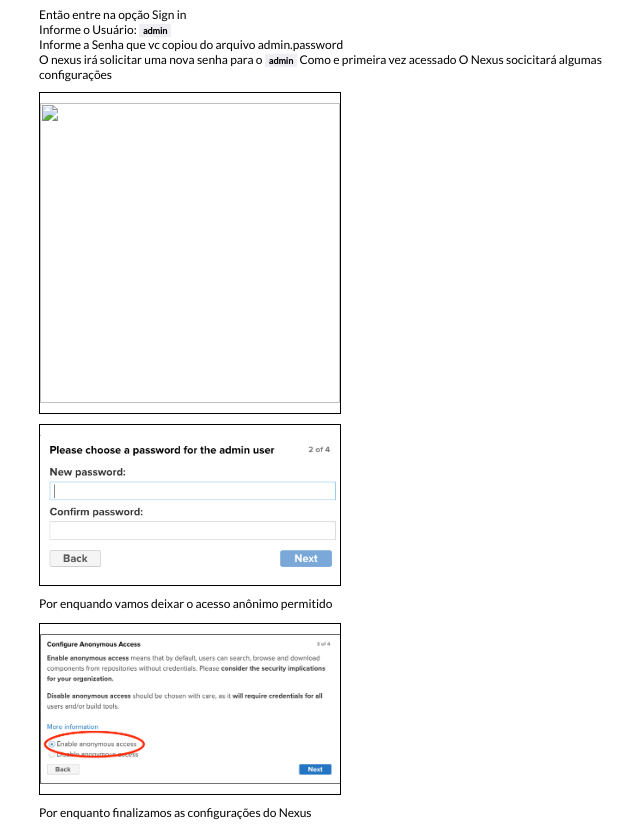
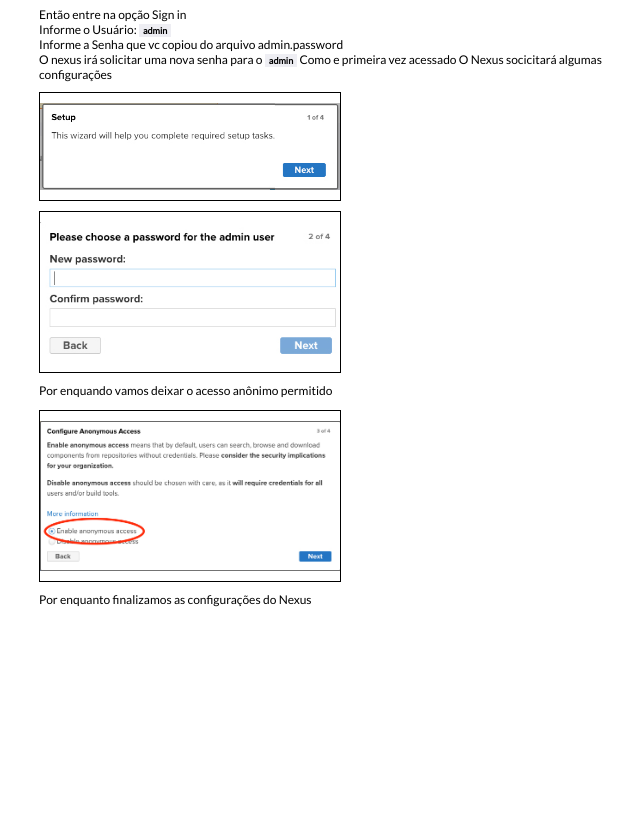
Before and after one commit to midianet/infra-agil, a plain HTML site: page docs/nexus.html in a window 1280 px wide. Shown: the part 3643-4471 px from the top of the page, without its empty margins (179-819 px from the left). After the commit the page ends 4258 px from the top, so only its background shows below. Drawn offline with Linux system fonts and the light colour scheme; the site is published under a folder, as on GitHub Pages, so addresses that start at the root find nothing.

Commit message:
alteracoes no projeto

```diff
--- a/docs/nexus.html
+++ b/docs/nexus.html
@@ -154,7 +154,7 @@
             Informe a Senha que vc copiou do arquivo admin.password</br>
             O nexus irá solicitar uma nova senha para o <span class="menu-acesso">admin</span>
             Como e primeira vez acessado O Nexus socicitará algumas configurações
-            <img src="/img/nexus-config.jpg" alt="" class="image-aws" width="300"/>
+            <img src="img/nexus-config.jpg" alt="" class="image-aws" width="300"/>
             <img src="img/nexus-password.jpg" alt="" class="image-aws" width="300"/>
             Por enquando vamos deixar o acesso anônimo permitido</p>
             <img src="img/nexus-anonymous.jpg" alt="" class="image-aws" width="300"/>
```
